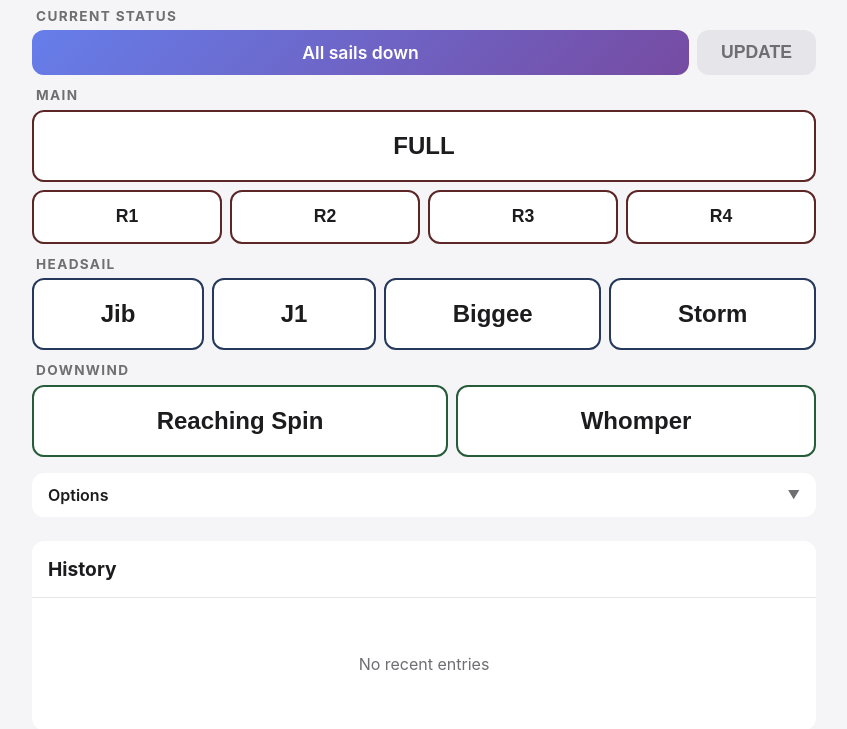
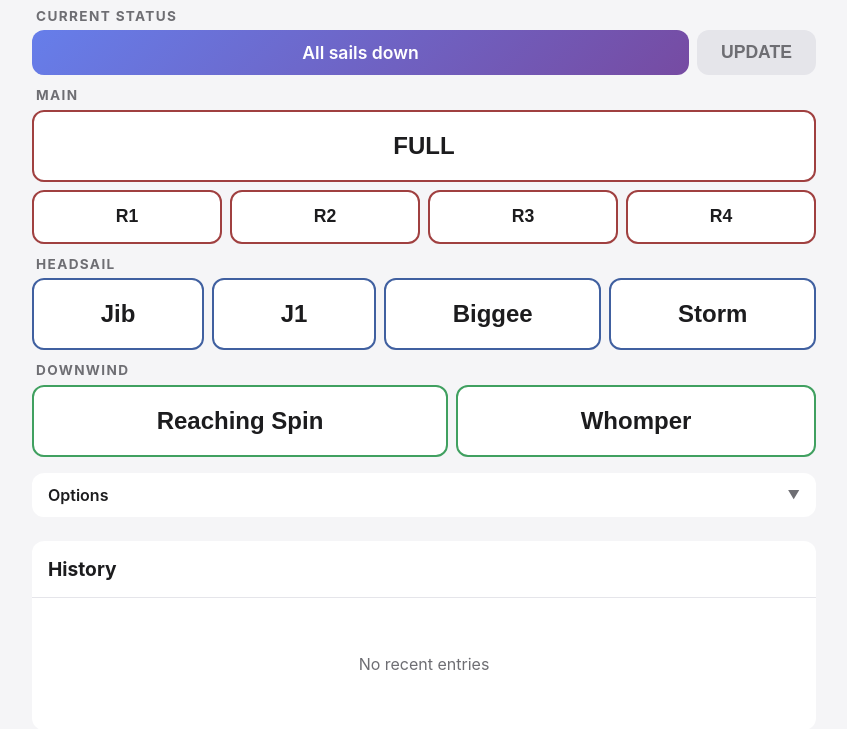
Before and after one commit to jrehm/sail-plan-htmx, a FastAPI app: page / in a window 1280 px wide. Shown: the part 52-781 px from the top of the page, without its empty margins (216-1063 px from the left). Run offline with FastAPI, Linux system fonts and the light colour scheme; data that the repository does not hold is empty; some libraries are stand-ins or nearby versions.

Commit message:
style: Brighter button borders in light mode
Add more visible category-specific border colors for light mode:
- Main: #a04040 (red)
- Headsail: #4060a0 (blue)
- Downwind: #40a060 (green)

Co-Authored-By: Claude Opus 4.5 <noreply@anthropic.com>

```diff
--- a/static/app.css
+++ b/static/app.css
@@ -523,6 +523,28 @@ main {
     .history-panel {
         box-shadow: -4px 0 20px rgba(0,0,0,0.15);
     }
+
+    /* Brighter category borders for light mode */
+    .sail-section--main .sail-btn {
+        border-color: #a04040;
+    }
+    .sail-section--main .sail-btn.selected {
+        border-color: #c05050;
+    }
+
+    .sail-section--headsail .sail-btn {
+        border-color: #4060a0;
+    }
+    .sail-section--headsail .sail-btn.selected {
+        border-color: #5070c0;
+    }
+
+    .sail-section--downwind .sail-btn {
+        border-color: #40a060;
+    }
+    .sail-section--downwind .sail-btn.selected {
+        border-color: #50c070;
+    }
 }
 
 /* Larger screens - can show history inline */
```
